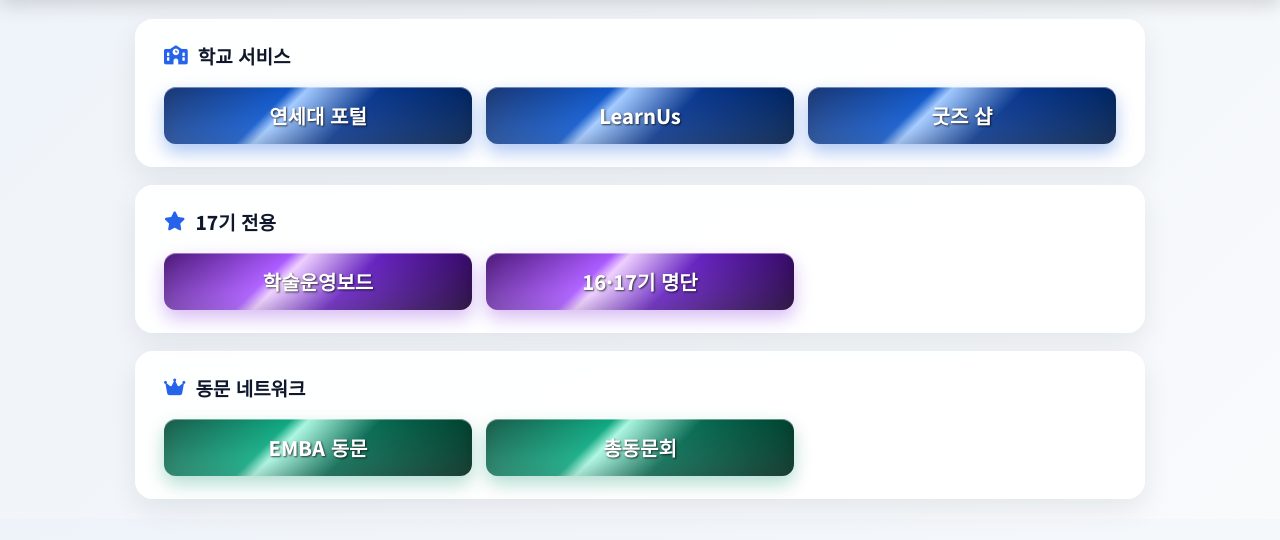
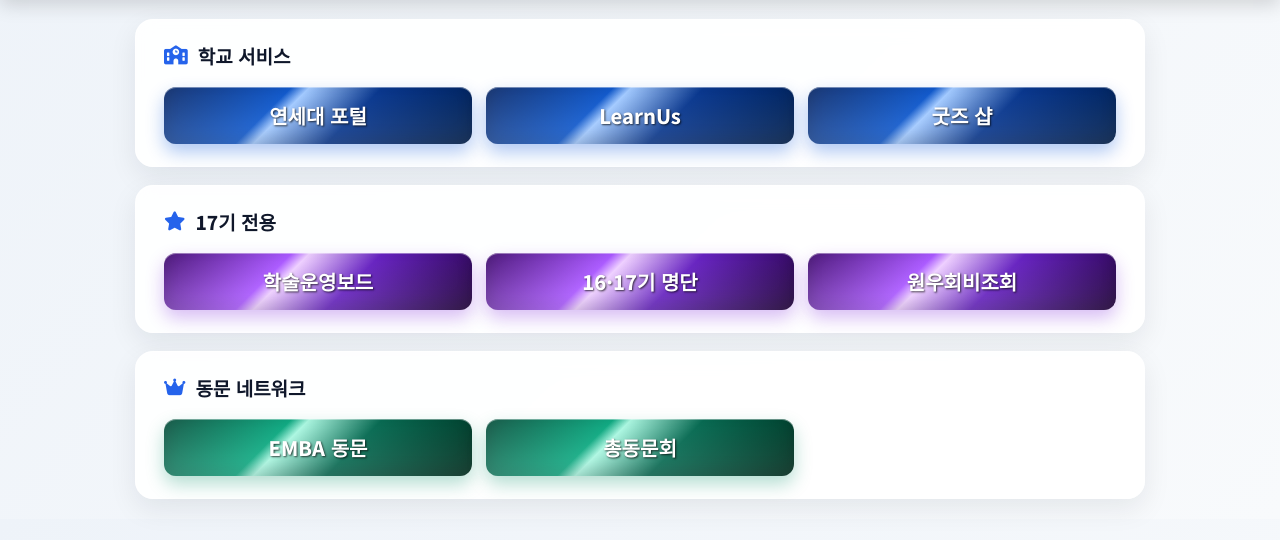
Before and after one commit to Akipapa79/YONSEI, a plain HTML site: page index.html in a window 1280 px wide. Shown: the part 88-628 px from the top of the page. Drawn offline with Linux system fonts and the light colour scheme.

Commit message:
Update index.html

```diff
--- a/index.html
+++ b/index.html
@@ -93,6 +93,9 @@
             <a href="https://willryugo.github.io/EMBA17/members_private.html" target="_blank" class="link-btn btn-slate">
                 <span>16·17기 명단</span>
             </a>
+            <a href="https://docs.google.com/spreadsheets/d/1wpRfh62ZCXjM1MDO91RZiyOuP1kpKQBo1kjzyvrIGMg/edit?gid=0#gid=0" target="_blank" class="link-btn btn-slate">
+                <span>원우회비조회</span>
+            </a>
         </div>
     </div>
 
```
